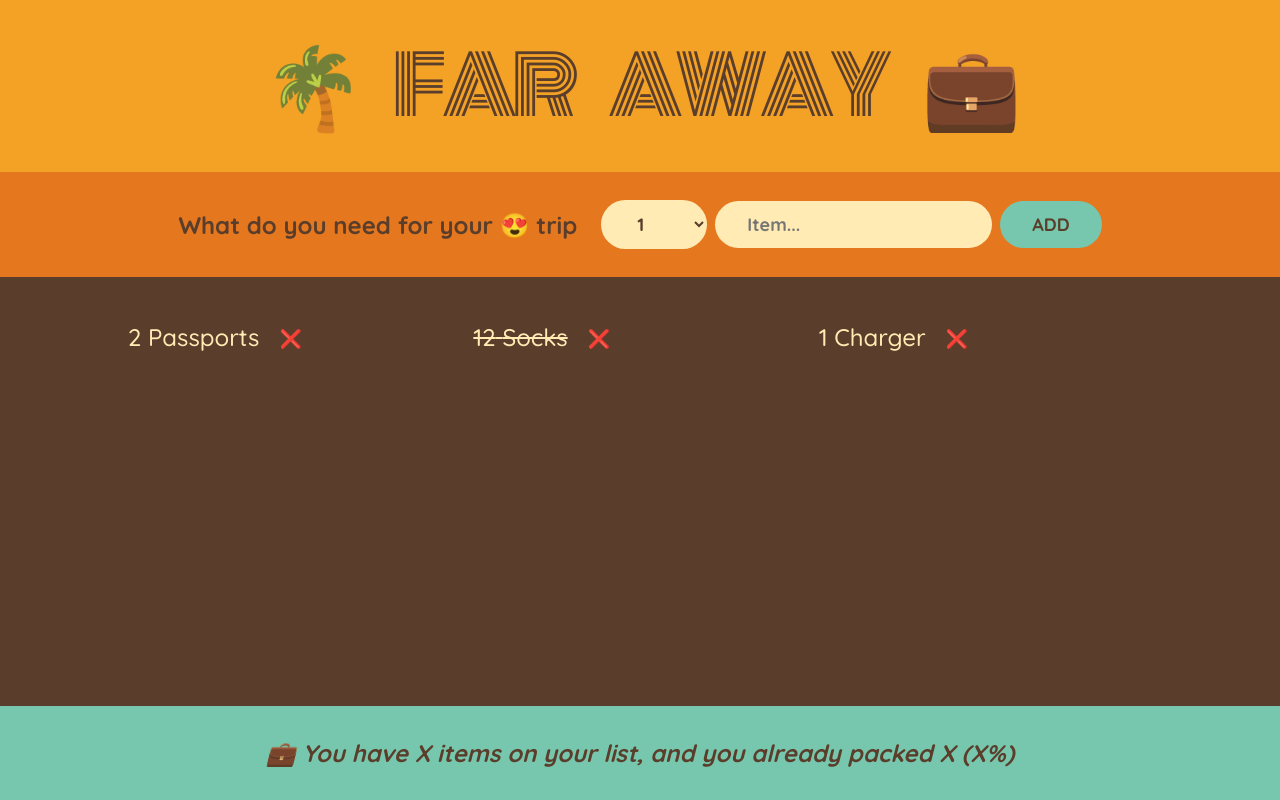
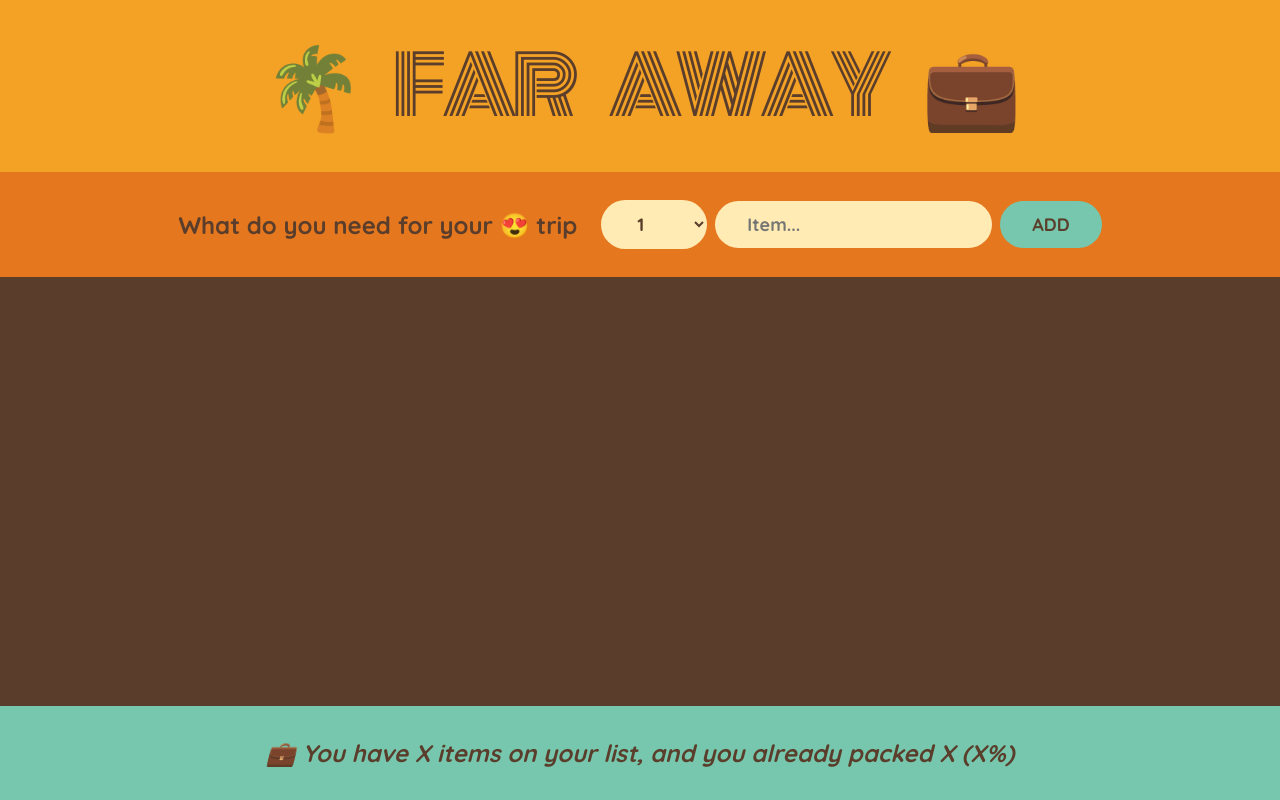
Before and after one commit to augustoqa/05-react-travel-list, a React (Create React App) app: page / in a window 1280 px wide. Built offline with nearby package versions, Linux system fonts and the light colour scheme.

Commit message:
Add state for items

```diff
--- a/src/App.js
+++ b/src/App.js
@@ -7,11 +7,17 @@
 ]
 
 export default function App() {
+  const [items, setItems] = useState([])
+
+  function handleAddItems(item) {
+    setItems((items) => [...items, item])
+  }
+
   return (
     <div className='app'>
       <Logo />
-      <Form />
-      <PackingList />
+      <Form onAddItems={handleAddItems} />
+      <PackingList items={items} />
       <Stats />
     </div>
   )
@@ -21,7 +27,7 @@
   return <h1>🌴 Far Away 💼</h1>
 }
 
-function Form() {
+function Form({ onAddItems }) {
   const [description, setDescription] = useState('')
   const [quantity, setQuantity] = useState(1)
 
@@ -31,7 +37,7 @@
     if (!description) return
 
     const newItem = { description, quantity, packed: false, id: Date.now() }
-    console.log(newItem)
+    onAddItems(newItem)
 
     setDescription('')
     setQuantity(1)
@@ -61,11 +67,11 @@
   )
 }
 
-function PackingList() {
+function PackingList({ items }) {
   return (
     <div className='list'>
       <ul>
-        {initialItems.map((item) => (
+        {items.map((item) => (
           <Item item={item} key={item.id} />
         ))}
       </ul>
```
